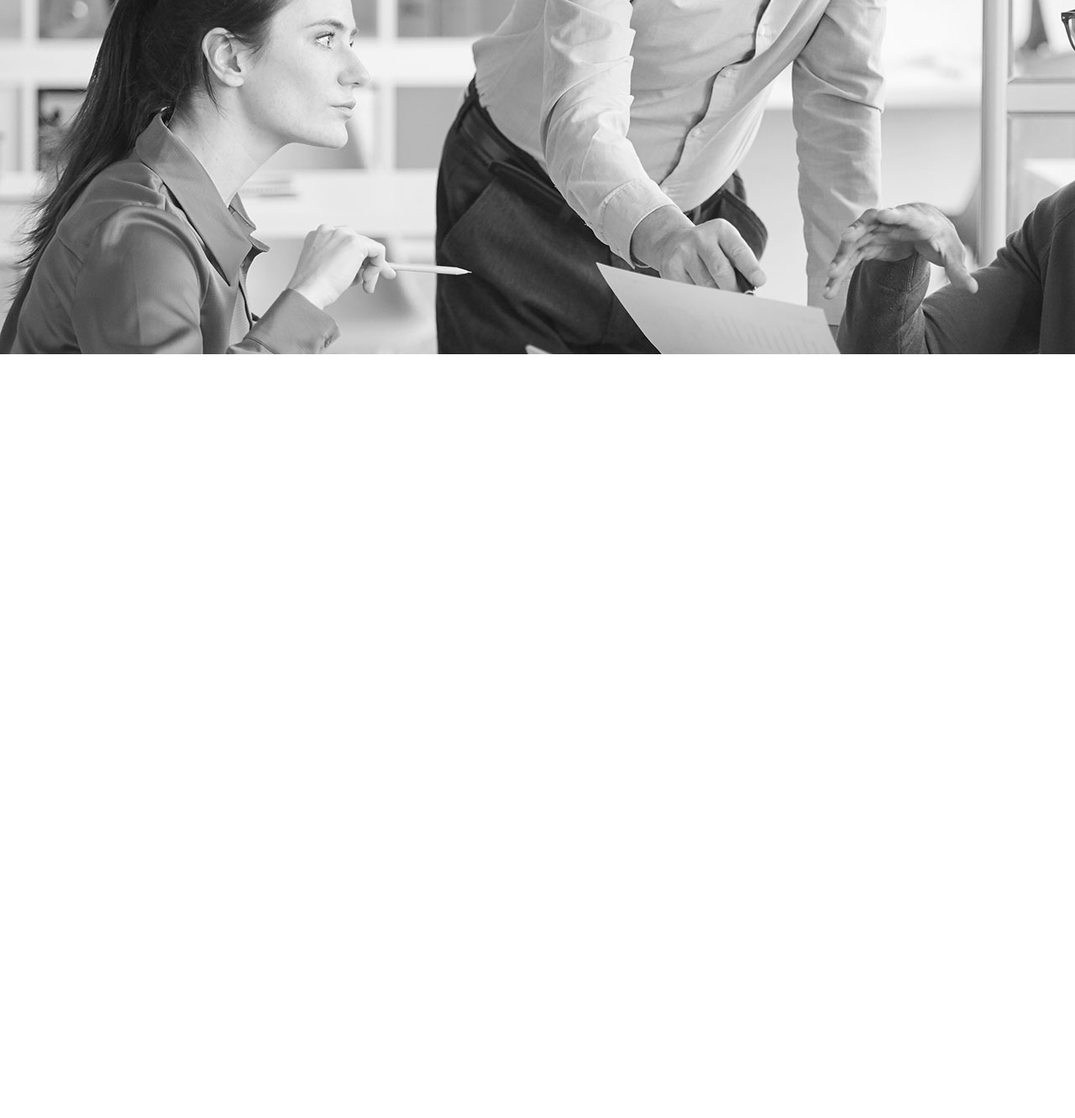
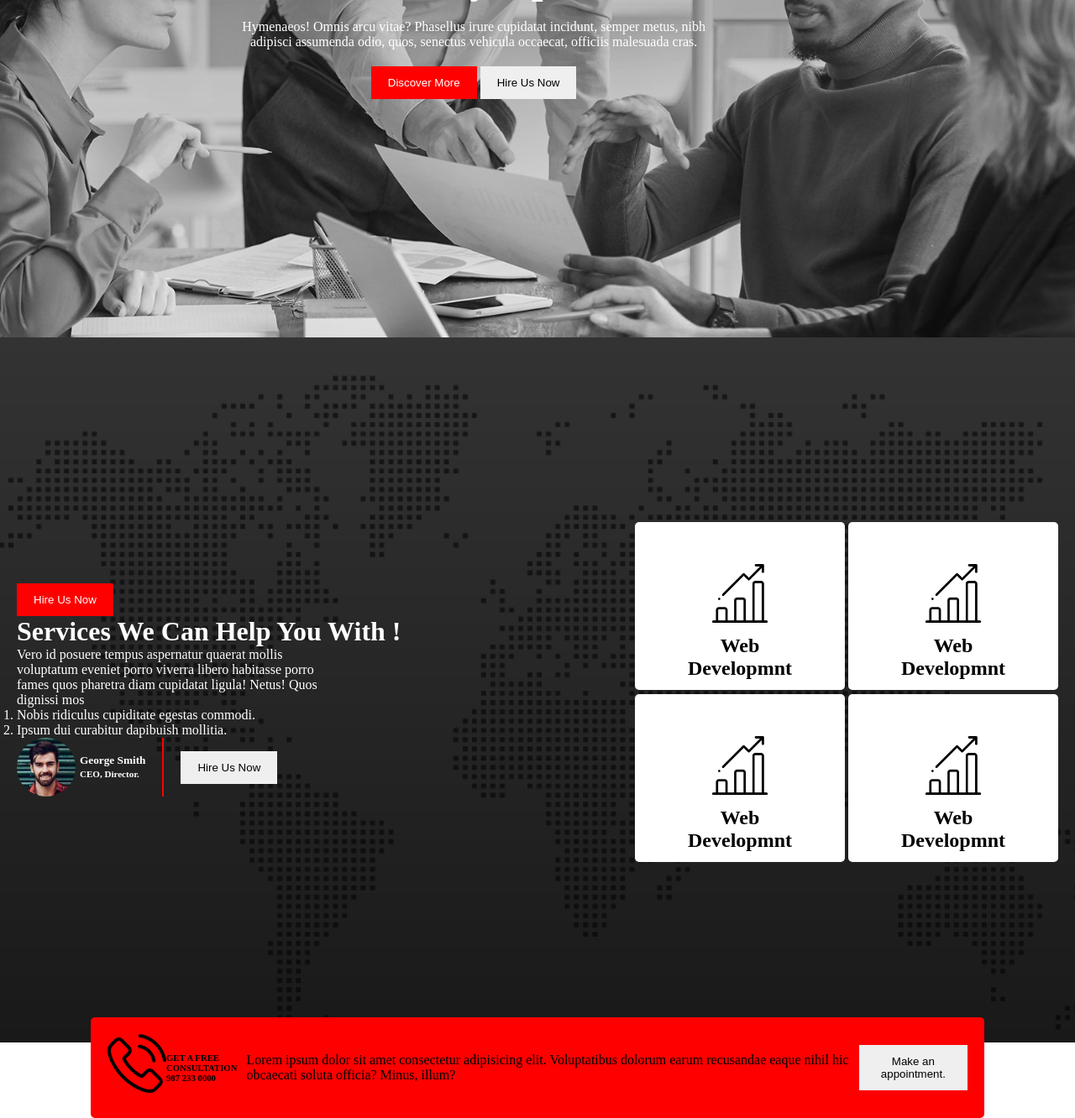
Before and after one commit to rahulroy15/My-digital-agency-website, a plain HTML site: page index.html in a window 1280 px wide. Shown: the part 467-1799 px from the top of the page at 84% size. Before the commit the page ends 889 px from the top, so only its background shows below. Drawn offline with Linux system fonts and the light colour scheme.

Commit message:
added service section

```diff
--- a/index.html
+++ b/index.html
@@ -19,8 +19,79 @@
                 <li>Home</li>
             </div>
         </div>
-        <div class="banner-container"></div>
+        <div class="banner-container">
+            <div class="banner-info">
+        <h1 class="title"><span class="primary">Digital</span> Agency You <br> Can Rely Upon !</h1>
+        <p class="descrption">
+            Hymenaeos! Omnis arcu vitae? Phasellus irure cupidatat incidunt, semper metus,
+            nibh adipisci assumenda odio, quos, senectus vehicula occaecat, officiis malesuada cras.</p>
+        <button class="btn bg-primary">Discover More</button>
+        <button class="btn">Hire Us Now</button>
+        </div>
+        </div>
     </header>
+    <main>
+        <div class="service-container">
+            <div class="left-side-container">
+                <button class="btn bg-primary">Hire Us Now</button>
+                <h1>Services We Can Help You With !</h1>
+                <p class="service-description">Vero id posuere tempus aspernatur quaerat mollis voluptatum eveniet porro viverra libero habitasse porro fames quos pharetra diam cupidatat ligula! Netus! Quos dignissi mos</p>
+                <ol>
+                    <li>Nobis ridiculus cupiditate egestas commodi.</li>
+                    <li>Ipsum dui curabitur dapibuish mollitia.</li>
+                </ol>
 
+                <div class="author-container">
+                    <div class="profile-container">
+                        <img class="author-img" src="asset/image/author.jpg" alt="">
+                        <h5>George Smith <br> <small>CEO, Director.</small></h5>
+                    </div>
+                    <div class="author-button">
+                        <button class="btn">Hire Us Now</button>
+                    </div>
+                </div>
+
+            </div>
+            <div class="right-side-container">
+                <div class="first-two-box">
+                    <div class="box">
+                        <img class="icon" src="asset/icons/bar-chart.png" alt="">
+                        <h2>Web Developmnt</h2>
+                    </div>
+                    <div class="box">
+                        <img class="icon" src="asset/icons/bar-chart.png" alt="">
+                        <h2>Web Developmnt</h2>
+                    </div>
+                </div>
+                <div class="first-two-box">
+                    <div class="box">
+                        <img class="icon" src="asset/icons/bar-chart.png" alt="">
+                        <h2>Web Developmnt</h2>
+                    </div>
+                    <div class="box">
+                        <img class="icon" src="asset/icons/bar-chart.png" alt="">
+                        <h2>Web Developmnt</h2>
+                    </div>
+                </div>
+
+            </div>
+
+        </div>
+        <div class="appointment-container">
+            <div class="phone-call">
+                <img class="icon" src="asset/icons/phone-call.png" alt="">
+                <h6> GET A FREE CONSULTATION <br>
+
+                    987 233 0000</h6>
+            </div>
+            <div class="appoinment-des">
+                <p>Lorem ipsum dolor sit amet consectetur adipisicing elit. Voluptatibus dolorum earum recusandae eaque nihil hic obcaecati soluta officia? Minus, illum?</p>
+            </div>
+            <div class="appointment-btn">
+                <button class="btn">Make an appointment.</button>
+            </div>
+
+        </div>
+    </main>
 </body>
 </html>
--- a/style.css
+++ b/style.css
@@ -5,7 +5,7 @@
 .nav-container{
     display: flex;
     background-color: gray;
-    padding: 20px;
+    padding: 10px;
     justify-content: space-around;
     align-items: center;
 }
@@ -18,5 +18,106 @@
 }
 .banner-container{
     height: 100vh;
-    background-image: url('./asset/image/background.jpg');
+    background-image: url('./asset/image/background.jpg'),
+    linear-gradient(rgba(0, 0, 0, 0.4),rgba(0, 0, 0, 0.03));
+    background-blend-mode: overlay;
+    background-position: center;
+    background-repeat: no-repeat;
+    background-size: cover;
+    display: flex;
+    align-items: center;
+    text-align: center;
+
 }
+.primary{
+    color: red;
+}
+.title{
+    font-size: 50px;
+    font-weight: bold;
+    color: white;
+}
+.descrption{
+    color: white;
+    padding: 20px;
+    width: 50%;
+    margin: auto;
+}
+.btn{
+    padding: 12px 20px;
+    border: none;
+}
+.bg-primary{
+    background-color: red;
+    color: white;
+}
+.service-container{
+    height: 100vh;
+    background-image: url('./asset/image/footer-bg.png'),
+    linear-gradient(rgba(0, 0, 0, 0.8),rgba(0, 0, 0, 0.9));
+    background-blend-mode: overlay;
+    background-position: center;
+    background-repeat: no-repeat;
+    background-size: cover;
+    color: white;
+    display: flex;
+    align-items: center;
+    padding: 20px;
+
+}
+.icon{
+    width: 70px;
+    margin-bottom: 10px;
+}
+.box{
+    text-align: center;
+    width: 150px;
+    height: 100px;
+    padding: 50px;
+    background-color: white;
+    color: black;
+    border-radius: 5px;
+}
+.service-description{
+    width: 50%;
+}
+.service-description{
+    display: flex;
+}
+.first-two-box{
+    display: flex;
+    gap: 4px;
+    margin-top:5px ;
+}
+.author-img{
+    width: 70px;
+    height: 70px;
+    border-radius: 35px;
+}
+.author-container{
+    display: flex;
+    gap: 20px;
+    align-items: center;
+}
+.profile-container{
+    display: flex;
+    align-items: center;
+    gap: 5px;
+    border-right: 2px solid red;
+    padding-right: 20px;
+}
+.phone-call{
+    display: flex;
+    align-items: center;
+}
+.appointment-container{
+    display: flex;
+    justify-content: space-around;
+    align-items: center;
+    width: 80%;
+    margin: auto;
+    padding: 20px;
+    background-color: red;
+    border-radius: 5px;
+    margin-top: -30px;
+}
```
